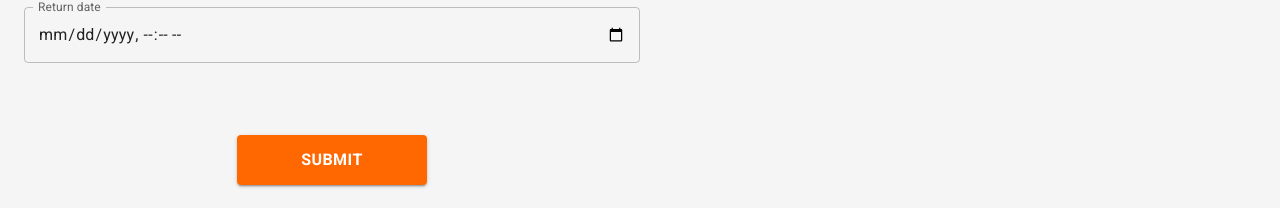
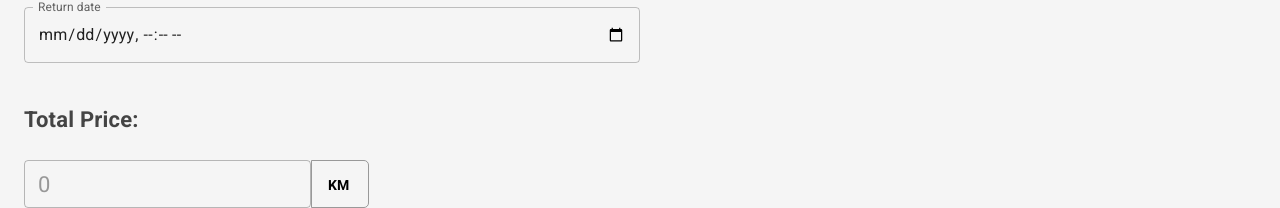
Before and after one commit to emirsahovic/car-rental-client, a React (Create React App) app: page /rent/1 in a window 1280 px wide. Shown: the part 744-952 px from the top of the page. Built offline with nearby package versions, Linux system fonts and the light colour scheme; no server answers; sample sign-in values are in the browser's storage.

Commit message:
Automatic calculation of the total rental price

```diff
--- a/src/pages/Login.tsx
+++ b/src/pages/Login.tsx
@@ -74,7 +74,7 @@ const Login = () => {
                                 type='text'
                                 name="email"
                                 size='small'
-                                label="Email"
+                                label="Email Address"
                                 variant="outlined"
                                 sx={{ mt: '1.5rem' }} />
                             <TextField
--- a/src/pages/Register.tsx
+++ b/src/pages/Register.tsx
@@ -117,7 +117,7 @@ const Register = () => {
                                     type='text'
                                     name="email"
                                     size='small'
-                                    label="Email"
+                                    label="Email Address"
                                     variant="outlined"
                                     sx={{ mt: '1.7rem' }} />
                                 <GrMail
--- a/src/pages/Reservation.tsx
+++ b/src/pages/Reservation.tsx
@@ -3,9 +3,10 @@ import Navbar from "../components/Navbar";
 import Spinner from "../components/Spinner";
 import RentACarItem from "../components/RentACarItem";
 
-import { Container, Typography, TextField, FormControl, Select, MenuItem, InputLabel, Box, Button } from "@mui/material";
+import { Container, Typography, TextField, FormControl, Select, MenuItem, InputLabel, Box, Button, FormGroup } from "@mui/material";
 import * as Yup from 'yup';
 import emailjs from 'emailjs-com';
+import moment from "moment";
 
 import { useEffect } from "react";
 import { useParams } from "react-router-dom";
@@ -55,22 +56,32 @@ const Reservation = () => {
                 .typeError("Invalid date")
         }),
         onSubmit: (values: FormReservationValues, actions) => {
+            const price = moment(formik.values.returnDate).diff(formik.values.pickUpDate, 'days') * car.price;
             const carModel = car.brand + ' ' + car.model;
-            const carId2 = car._id;
             const { location, pickUpDate, returnDate } = values;
+
+            const emailValues = {
+                carModel,
+                name: values.name,
+                email: values.email,
+                location: values.location,
+                pickUpDate: values.pickUpDate,
+                returnDate: values.returnDate,
+                totalPrice: price
+            }
 
             const reservationData = {
                 carModel,
                 location,
                 pickUpDate,
                 returnDate,
-                carId: carId2
+                carId: car._id
             }
 
             dispatch(createReservation(reservationData) as any);
 
             actions.resetForm();
-            emailjs.send(process.env.REACT_APP_EMAIL_SERVICEID as string, process.env.REACT_APP_EMAIL_TEMPLATEID as string, values as unknown as Record<string, unknown>, process.env.REACT_APP_EMAIL_KEY as string)
+            emailjs.send(process.env.REACT_APP_EMAIL_SERVICEID as string, process.env.REACT_APP_EMAIL_TEMPLATEID as string, emailValues as unknown as Record<string, unknown>, process.env.REACT_APP_EMAIL_KEY as string)
                 .then((result) => { console.log(result.text); },
                     (error) => { console.log(error.text); });
         }
@@ -174,7 +185,23 @@ const Reservation = () => {
                                 helperText={formik.touched.returnDate && formik.errors.returnDate}
                                 label='Return date'
                             />
-                            <Button type='submit' variant='contained' sx={{ color: '#fff', fontWeight: 600, px: '4rem', py: '0.7rem', fontSize: '16px', display: 'block', m: { xs: '3rem auto', md: '4.5rem auto' } }}>
+                            <Typography variant='body1' sx={{ mt: '2.5rem', mb: '1.5rem', fontWeight: '600', fontSize: '22px', color: '#444' }}>
+                                Total Price:
+                            </Typography>
+                            <FormGroup row>
+                                <TextField
+                                    variant='outlined'
+                                    name="price"
+                                    inputProps={{ style: { fontSize: 22 } }}
+                                    disabled
+                                    size="small"
+                                    value={isNaN(moment(formik.values.returnDate).diff(formik.values.pickUpDate, 'days') * car.price) ? 0 : moment(formik.values.returnDate).diff(formik.values.pickUpDate, 'days') * car.price}
+                                />
+                                <Box sx={{ border: '1px solid #999', position: 'relative', width: '3.5rem', borderTopRightRadius: '5px', borderBottomRightRadius: '5px' }}>
+                                    <Typography variant='body2' sx={{ position: 'absolute', top: 14, left: 16, fontWeight: 'bold' }}>KM</Typography>
+                                </Box>
+                            </FormGroup>
+                            <Button type='submit' variant='contained' sx={{ color: '#fff', fontWeight: 600, px: '4rem', py: '0.7rem', fontSize: '16px', display: 'block', m: { xs: '3rem 0', md: '4.5rem 0' } }}>
                                 Submit
                             </Button>
                         </form>
```
